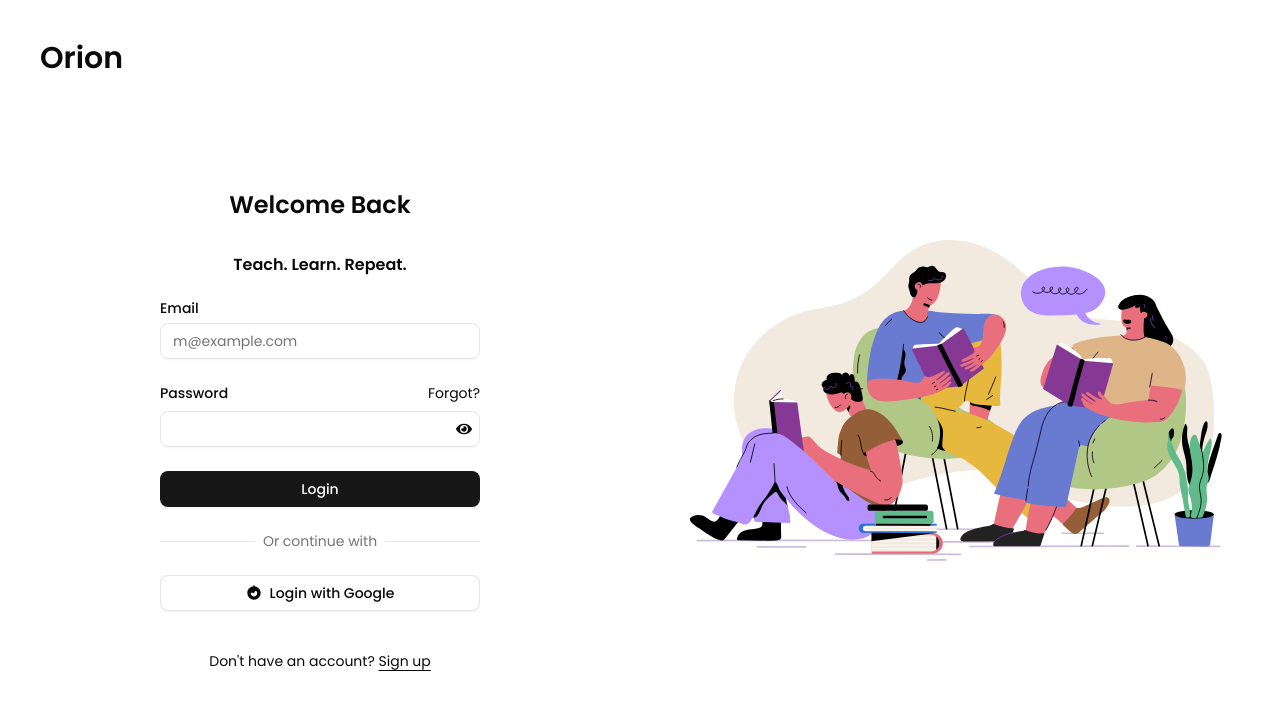
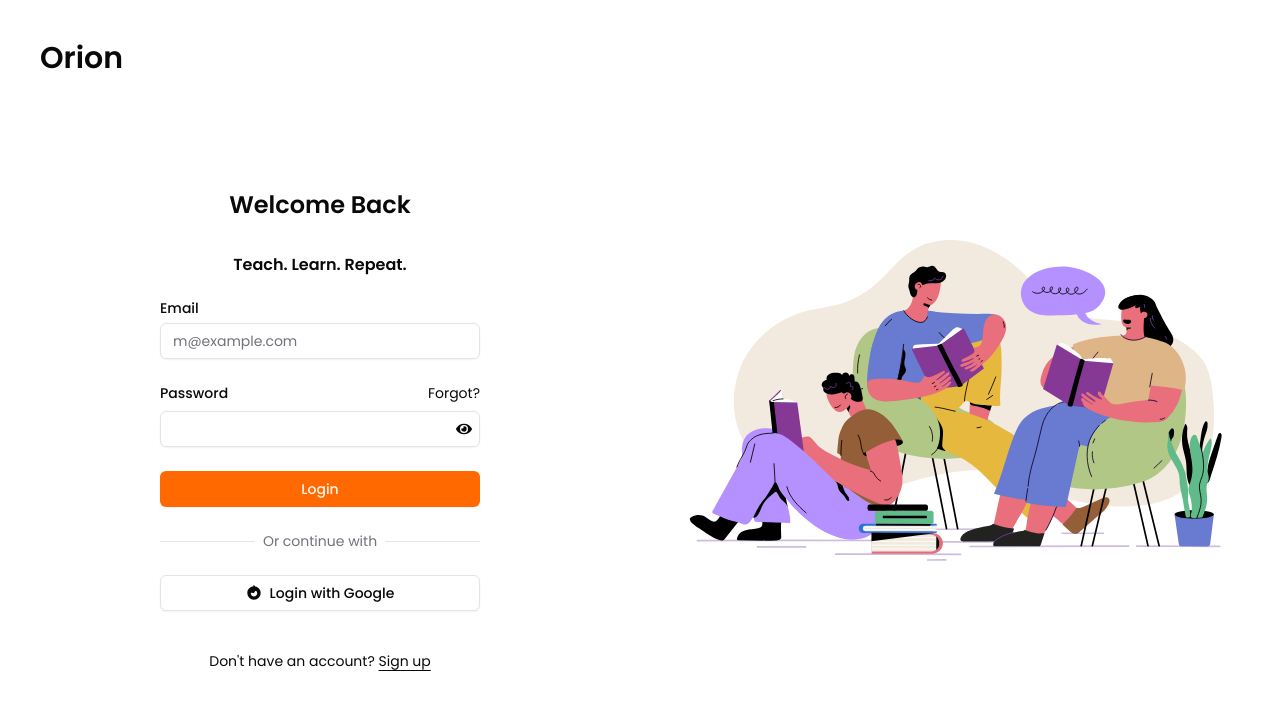
Before and after one commit to senior-pj-team/peer-tutoring, a Next.js app: page /login in a window 1280 px wide. Shown: the top 710 px of the page. Built offline with nearby package versions, Linux system fonts and the light colour scheme.

Commit message:
theme changed

```diff
--- a/src/app/globals.css
+++ b/src/app/globals.css
@@ -48,72 +48,72 @@
 }
 
 :root {
-	--radius: 0.625rem;
+	--radius: 0.5rem;
 	--background: oklch(1 0 0);
-	--foreground: oklch(0.145 0 0);
+	--foreground: oklch(0.141 0.005 285.823);
 	--card: oklch(1 0 0);
-	--card-foreground: oklch(0.145 0 0);
+	--card-foreground: oklch(0.141 0.005 285.823);
 	--popover: oklch(1 0 0);
-	--popover-foreground: oklch(0.145 0 0);
-	--primary: oklch(0.205 0 0);
-	--primary-foreground: oklch(0.985 0 0);
-	--secondary: oklch(0.97 0 0);
-	--secondary-foreground: oklch(0.205 0 0);
-	--muted: oklch(0.97 0 0);
-	--muted-foreground: oklch(0.556 0 0);
-	--accent: oklch(0.97 0 0);
-	--accent-foreground: oklch(0.205 0 0);
+	--popover-foreground: oklch(0.141 0.005 285.823);
+	--primary: oklch(0.705 0.213 47.604);
+	--primary-foreground: oklch(0.98 0.016 73.684);
+	--secondary: oklch(0.967 0.001 286.375);
+	--secondary-foreground: oklch(0.21 0.006 285.885);
+	--muted: oklch(0.967 0.001 286.375);
+	--muted-foreground: oklch(0.552 0.016 285.938);
+	--accent: oklch(0.967 0.001 286.375);
+	--accent-foreground: oklch(0.21 0.006 285.885);
 	--destructive: oklch(0.577 0.245 27.325);
-	--border: oklch(0.922 0 0);
-	--input: oklch(0.922 0 0);
-	--ring: oklch(0.708 0 0);
+	--border: oklch(0.92 0.004 286.32);
+	--input: oklch(0.92 0.004 286.32);
+	--ring: oklch(0.705 0.213 47.604);
 	--chart-1: oklch(0.646 0.222 41.116);
 	--chart-2: oklch(0.6 0.118 184.704);
 	--chart-3: oklch(0.398 0.07 227.392);
 	--chart-4: oklch(0.828 0.189 84.429);
 	--chart-5: oklch(0.769 0.188 70.08);
 	--sidebar: oklch(0.985 0 0);
-	--sidebar-foreground: oklch(0.145 0 0);
-	--sidebar-primary: oklch(0.205 0 0);
-	--sidebar-primary-foreground: oklch(0.985 0 0);
-	--sidebar-accent: oklch(0.97 0 0);
-	--sidebar-accent-foreground: oklch(0.205 0 0);
-	--sidebar-border: oklch(0.922 0 0);
-	--sidebar-ring: oklch(0.708 0 0);
+	--sidebar-foreground: oklch(0.141 0.005 285.823);
+	--sidebar-primary: oklch(0.705 0.213 47.604);
+	--sidebar-primary-foreground: oklch(0.98 0.016 73.684);
+	--sidebar-accent: oklch(0.967 0.001 286.375);
+	--sidebar-accent-foreground: oklch(0.21 0.006 285.885);
+	--sidebar-border: oklch(0.92 0.004 286.32);
+	--sidebar-ring: oklch(0.705 0.213 47.604);
 }
 
 .dark {
-	--background: oklch(0.145 0 0);
+	--background: oklch(0.141 0.005 285.823);
 	--foreground: oklch(0.985 0 0);
-	--card: oklch(0.205 0 0);
+	--card: oklch(0.21 0.006 285.885);
 	--card-foreground: oklch(0.985 0 0);
-	--popover: oklch(0.205 0 0);
+	--popover: oklch(0.21 0.006 285.885);
 	--popover-foreground: oklch(0.985 0 0);
-	--primary: oklch(0.922 0 0);
-	--primary-foreground: oklch(0.205 0 0);
-	--secondary: oklch(0.269 0 0);
+	--primary: oklch(0.646 0.222 41.116);
+	--primary-foreground: oklch(0.98 0.016 73.684);
+	--secondary: oklch(0.274 0.006 286.033);
 	--secondary-foreground: oklch(0.985 0 0);
-	--muted: oklch(0.269 0 0);
-	--muted-foreground: oklch(0.708 0 0);
-	--accent: oklch(0.269 0 0);
+	--muted: oklch(0.274 0.006 286.033);
+	--muted-foreground: oklch(0.705 0.015 286.067);
+	--accent: oklch(0.274 0.006 286.033);
 	--accent-foreground: oklch(0.985 0 0);
 	--destructive: oklch(0.704 0.191 22.216);
 	--border: oklch(1 0 0 / 10%);
 	--input: oklch(1 0 0 / 15%);
-	--ring: oklch(0.556 0 0);
+	--ring: oklch(0.646 0.222 41.116);
 	--chart-1: oklch(0.488 0.243 264.376);
 	--chart-2: oklch(0.696 0.17 162.48);
 	--chart-3: oklch(0.769 0.188 70.08);
 	--chart-4: oklch(0.627 0.265 303.9);
 	--chart-5: oklch(0.645 0.246 16.439);
-	--sidebar: oklch(0.205 0 0);
+	--sidebar: oklch(0.21 0.006 285.885);
 	--sidebar-foreground: oklch(0.985 0 0);
-	--sidebar-primary: oklch(0.488 0.243 264.376);
-	--sidebar-primary-foreground: oklch(0.985 0 0);
-	--sidebar-accent: oklch(0.269 0 0);
+	--sidebar-primary: oklch(0.646 0.222 41.116);
+	--sidebar-primary-foreground: oklch(0.98 0.016 73.684);
+	--sidebar-accent: oklch(0.274 0.006 286.033);
 	--sidebar-accent-foreground: oklch(0.985 0 0);
 	--sidebar-border: oklch(1 0 0 / 10%);
-	--sidebar-ring: oklch(0.556 0 0);
+	--sidebar-ring: oklch(0.646 0.222 41.116);
 }
 
 @layer base {
--- a/src/components/custom/tutor-card.tsx
+++ b/src/components/custom/tutor-card.tsx
@@ -40,52 +40,6 @@ export default function TutorCard({
 							<div className="px-3 flex flex-col items-center justify-center w-full">
 								<div className="max-w-[full] text-xl truncate mb-2">{name}</div>
 								<Rating className="ms-0 mb-2" rating={4.5} />
-								<div className="flex items-center justify-center gap-2 mb-2">
-									<div className="flex flex-col gap-1 justify-center">
-										<span className="text-sm font-bold text-gray-500">
-											Total Sessions -{" "}
-										</span>
-										<span className="text-sm font-bold text-gray-500">
-											Total Students -{" "}
-										</span>
-									</div>
-									<div className="flex flex-col gap-1 justify-center">
-										<span className="text-sm font-medium ">
-											{totalSessions}
-										</span>
-										<span className="text-sm font-medium">{totalStudents}</span>
-									</div>
-								</div>
-								<span className="mx-auto text-orange-400 underline hover:text-orange-500  text-md font-bold leading-5.5 md:hidden">
-									View Profile
-								</span>
-							</div>
-						</CardTitle>
-					</CardHeader>
-				</HoverCardTrigger>
-				<CustomHoverCard />
-			</HoverCard>
-		</Card>
-	);
-	return (
-		<Card className="cursor-pointer shadow-none border-none max-w-[20rem] pt-0 pb-2 overflow-hidden">
-			<HoverCard>
-				<HoverCardTrigger>
-					<CardHeader className="p-0">
-						{" "}
-						<div className="relative mx-auto">
-							<Image
-								src={image}
-								alt="tutor image"
-								className="rounded-full object-cover bg-clip-border border-4 bg-indigo-500"
-								width={180}
-								height={150}
-							/>
-						</div>
-						<CardTitle>
-							<div className="px-3 flex flex-col items-center justify-center w-full">
-								<div className="max-w-[full] text-xl truncate mb-2">{name}</div>
-								<Rating className="ms-0 mb-2" rating={4} />
 								<div className="flex items-center justify-center gap-2 mb-2">
 									<div className="flex flex-col gap-1 justify-center">
 										<span className="text-sm font-bold text-gray-500">
```
